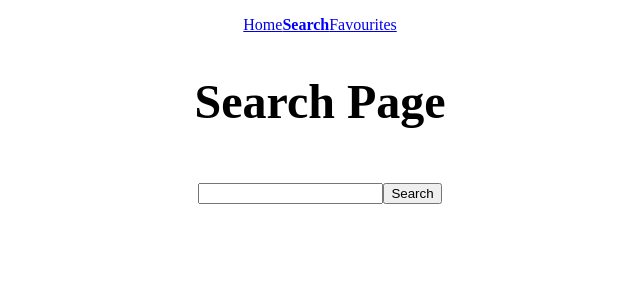
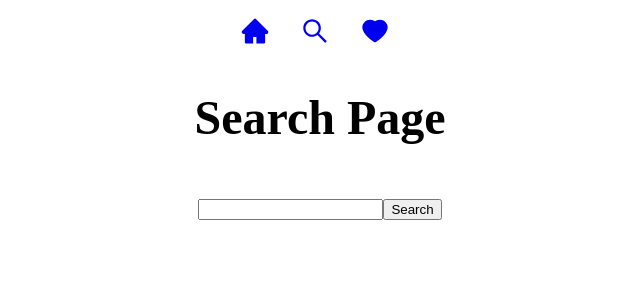
Before and after one commit to theComponentsRepo/jam, a React (Create React App) app: page /music/search in a window 1280 px wide. Shown: the top 300 px of the page, without its empty margins (320-960 px from the left). Built offline with nearby package versions, Linux system fonts and the light colour scheme.

Commit message:
replaced navigation words with icons

```diff
--- a/package.json
+++ b/package.json
@@ -9,6 +9,7 @@
     "react": "^18.2.0",
     "react-animated-heart": "^0.0.8",
     "react-dom": "^18.2.0",
+    "react-icons": "^4.8.0",
     "react-router-dom": "^6.11.2",
     "react-scripts": "^5.0.1",
     "react-use": "^17.4.0",
--- a/src/App.css
+++ b/src/App.css
@@ -55,3 +55,13 @@
 .search-list {
   list-style-type: none;
 }
+
+.nav-list li {
+  margin: 0 10px;
+}
+
+.nav-icon {
+  width: 30px;
+  height: 30px;
+  margin-right: 10px;
+}
--- a/src/components/PageNavigation.jsx
+++ b/src/components/PageNavigation.jsx
@@ -1,28 +1,30 @@
-import React from 'react'
-import { NavLink } from "react-router-dom"
-
-
+import React from 'react';
+import { NavLink } from 'react-router-dom';
+import { AiFillHome, AiOutlineSearch, AiFillHeart } from 'react-icons/ai';
 
 export const Navigation = () => {
   return (
     <nav>
       <ul className='nav-list'>
         <li>
-                    <NavLink exact to="/" activeClassName="active">
-                        Home
+          <NavLink exact to='/' activeClassName='active'>
+            <AiFillHome className='nav-icon' />
+            {/* Home */}
           </NavLink>
         </li>
         <li>
-                    <NavLink to="/music/search" activeClassName="active">
-                        Search
+          <NavLink to='/music/search' activeClassName='active'>
+            <AiOutlineSearch className='nav-icon' />
+            {/* Search */}
           </NavLink>
         </li>
         <li>
-                    <NavLink to="/music/favourite" activeClassName="active">
-                        Favourites
+          <NavLink to='/music/favourite' activeClassName='active'>
+            <AiFillHeart className='nav-icon' />
+            {/* Favourites */}
           </NavLink>
         </li>
       </ul>
     </nav>
-    )
-}
+  );
+};
```
Also changed, not shown: 1 other file (tests, documents, lock files or other folders). Lines whose indentation alone changed are shown as unchanged.
